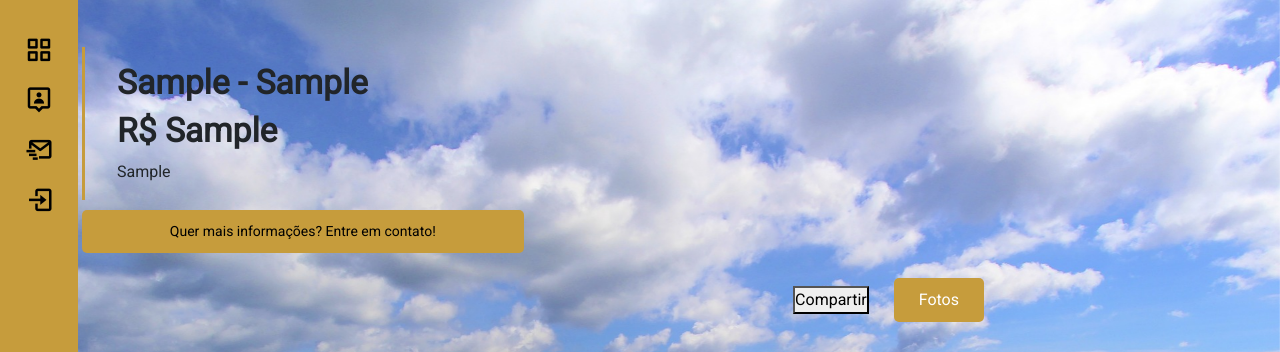
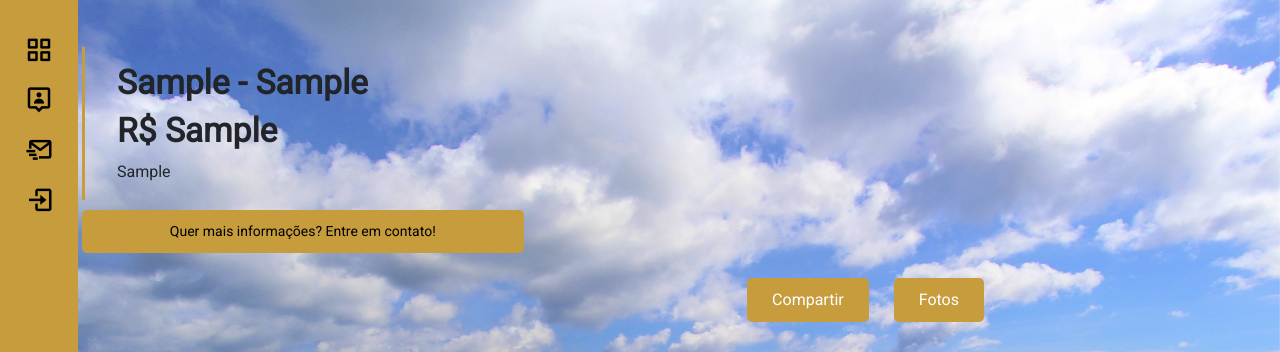
Before and after one commit to CQaS/Proyecto_Inmobiliaria, a Django app: page /propiedad/detalles/1 in a window 1280 px wide; the page is wider, and only the part inside the window is pictured. Shown: the part 65-417 px from the top of that part. Run offline with Django 4.2, Linux system fonts and the light colour scheme; tables that the repository leaves empty hold one stand-in row (values such as "Sample post"); some libraries are stand-ins or nearby versions; some web fonts are replaced.

Commit message:
boton compartir

```diff
--- a/service/static/style/contrato_form.css
+++ b/service/static/style/contrato_form.css
@@ -208,6 +208,24 @@
   margin-top: 25px;
 }
 
+.btn_compartir{
+  display: flex;
+  align-items: center;
+  gap: 5px;
+  font-size: 16px;
+  border-radius: 5px;
+  padding: 10px 25px;
+  border: none;
+  font-weight: 500;
+  background-color: var(--color1);
+  color: white;
+  cursor: pointer;
+}
+
+.btn_compartir:hover {
+  box-shadow: 0px 3px 8px rgba(0, 0, 0, 0.05);
+}
+
 .btn_foto {
   display: flex;
   align-items: center;
```
